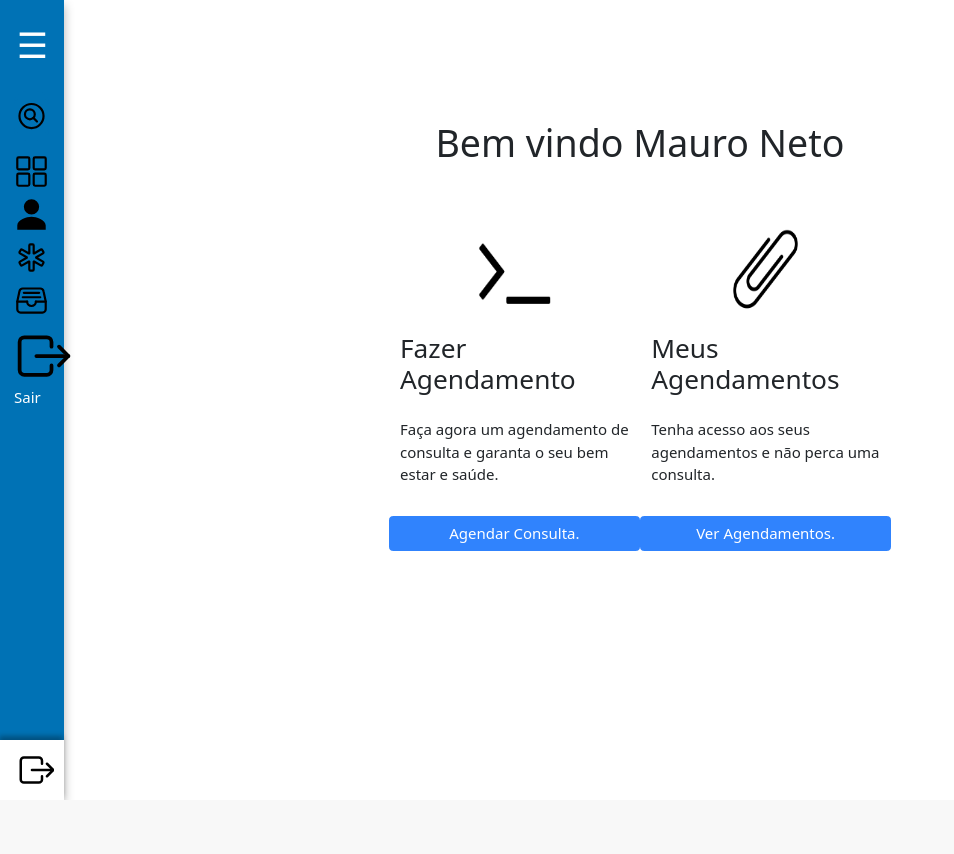
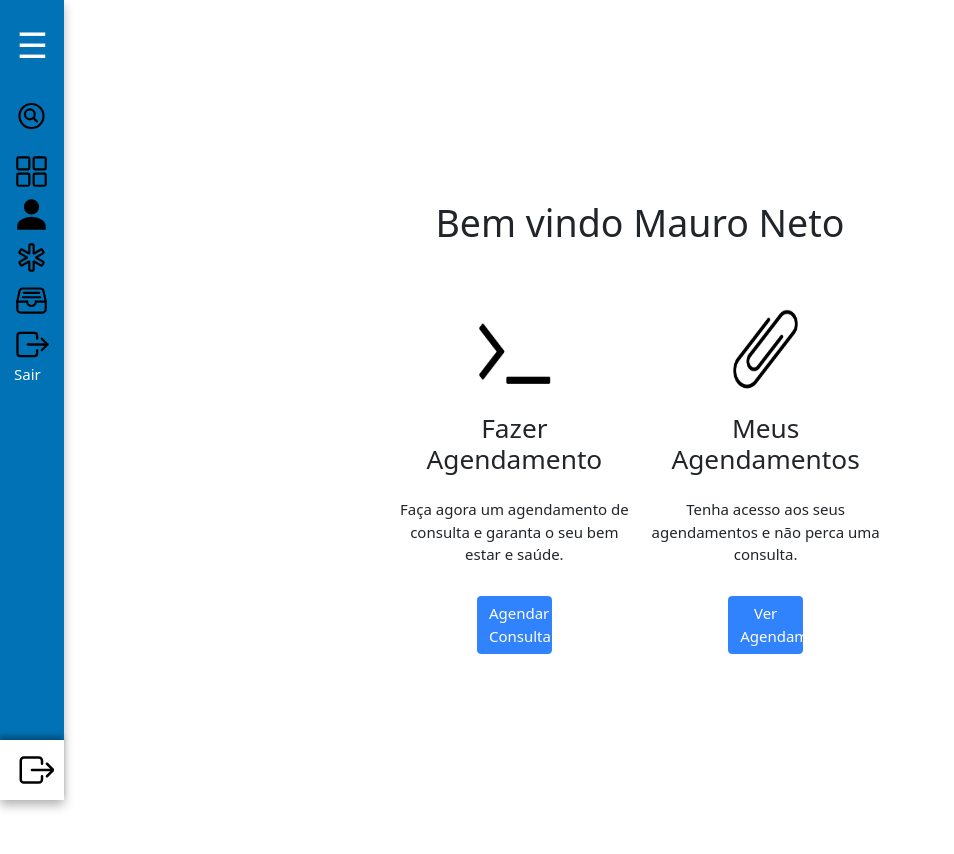
Before and after one commit to MauroFMN/PRAMA, a PHP site: page /interfaceusuario/index.php in a window 1280 px wide. Shown: the whole page, without its empty margins (0-954 px from the left). Before the commit the page ends 800 px from the top, so only its background shows below. Run offline with PHP 8.4, Linux system fonts and the light colour scheme.

Commit message:
Alteracao InterfaceUsuario

```diff
--- a/css/estilo.css
+++ b/css/estilo.css
@@ -419,7 +419,7 @@
             }
 
             .snav img {
-            height: 60px;
+                height: 37px;
                 font-size: 28px;
                 text-align: center;
                 line-height: 60px;
@@ -724,7 +724,7 @@
             }
 
             .conteudoInterfaceUsuario {
-            padding: 120px 400px;
+                padding: 200px 400px;
                 width: 100%;
             }
 
@@ -738,3 +738,13 @@
                 height: 100px;
                 margin: 0 auto;
             }
+
+            .conteudoInterfaceUsuario .opcoes h3,
+            .conteudoInterfaceUsuario .opcoes p {
+                text-align: center;
+            }
+
+            .conteudoInterfaceUsuario .opcoes button {
+                margin: 0 auto;
+                width: 30%;
+            }
```
Lines whose indentation alone changed are shown as unchanged.
